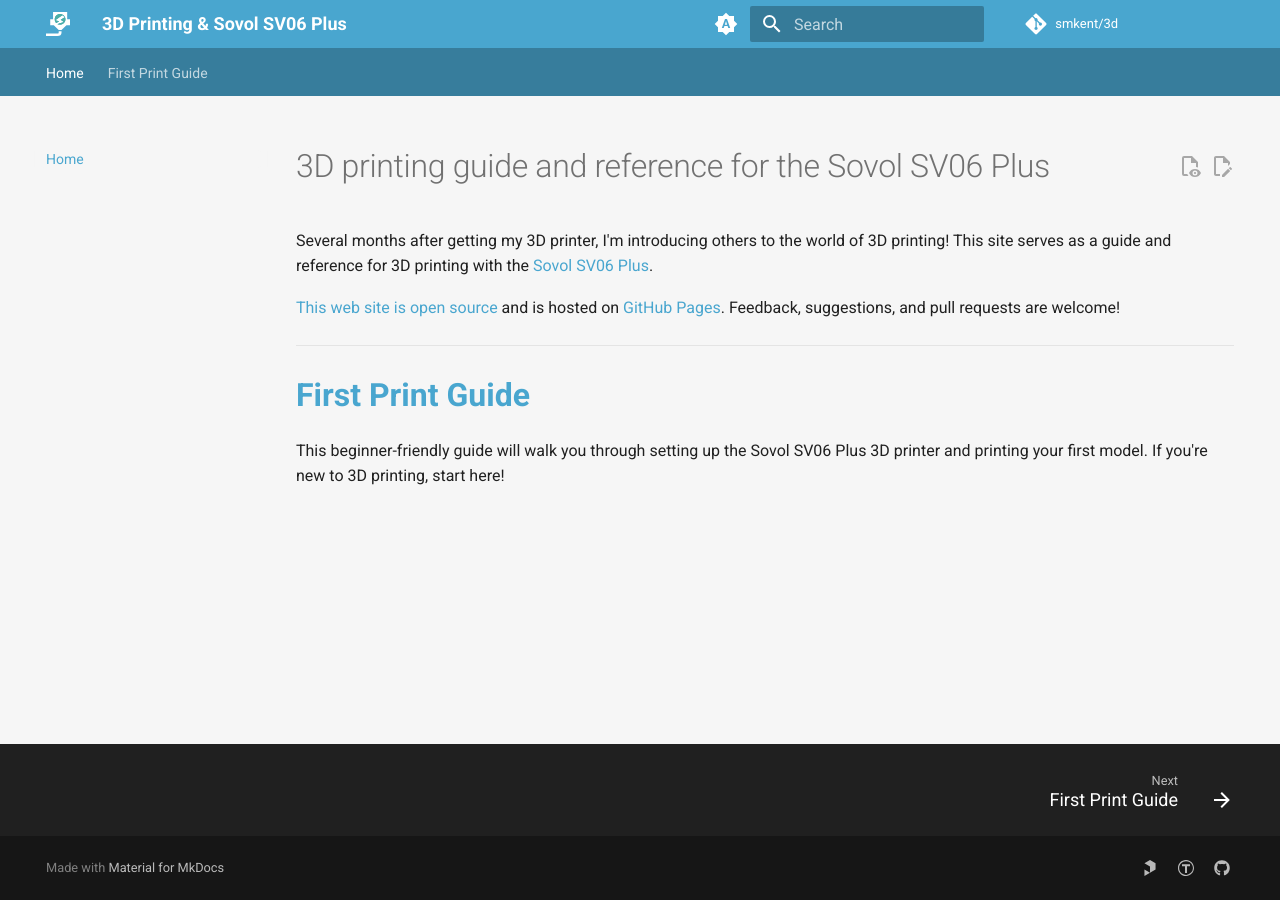
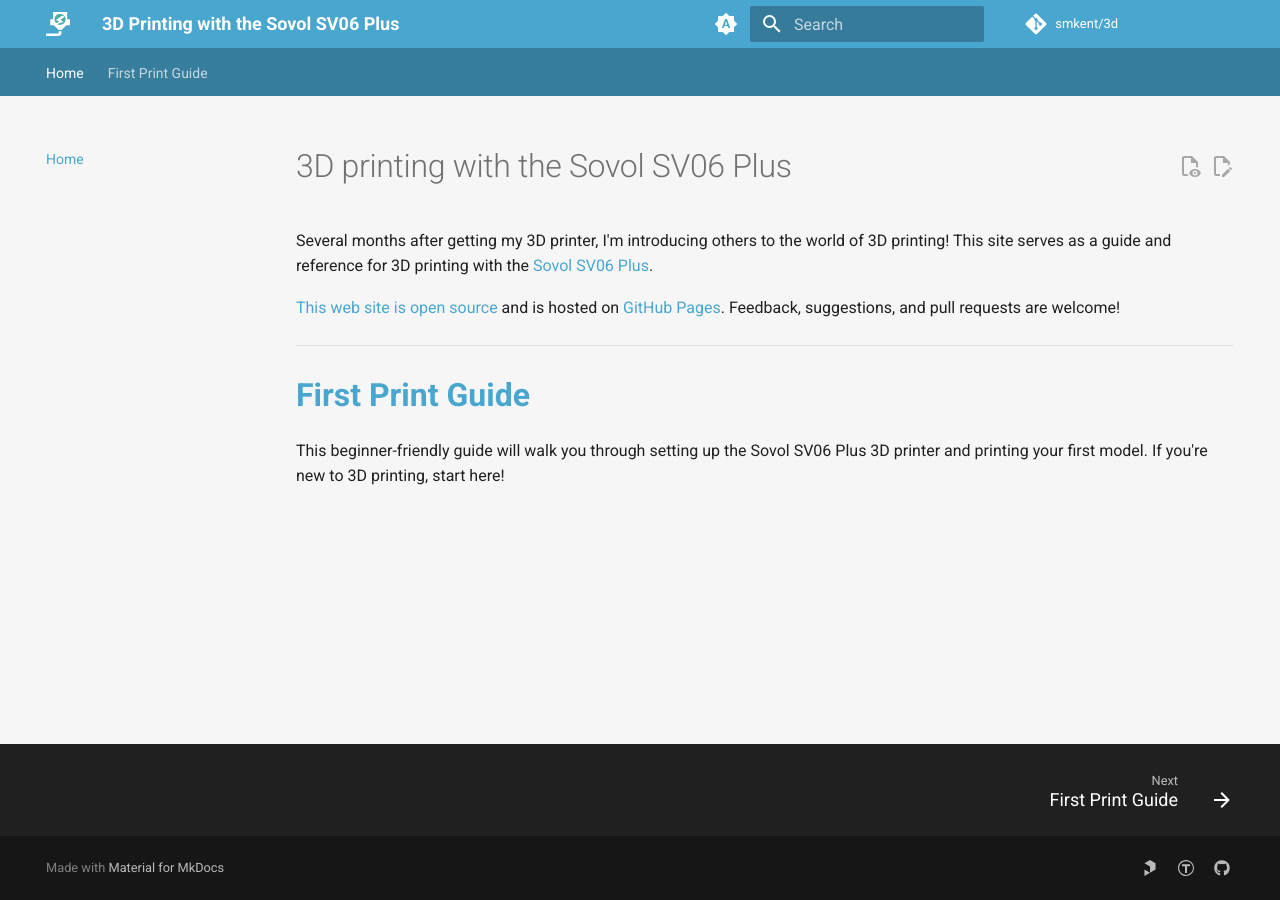
Before and after one commit to smkent/3d, an MkDocs documentation site: the page built from docs/index.md, in a window 1280 px wide. Built offline with MkDocs 1.6.1 and Material for MkDocs 9.7.7, drawn with Linux system fonts in a browser that asks for light colours; plug-ins that fetch from the network failed and are left out; comment, search, counter and statistics services are not loaded.

Commit message:
Tweak site title

```diff
--- a/docs/index.md
+++ b/docs/index.md
@@ -1,4 +1,4 @@
-# 3D printing guide and reference for the Sovol SV06 Plus
+# 3D printing with the Sovol SV06 Plus
 
 Several months after getting my 3D printer, I'm introducing others to the world
 of 3D printing! This site serves as a guide and reference for 3D printing with
--- a/mkdocs.yml
+++ b/mkdocs.yml
@@ -1,4 +1,4 @@
-site_name: 3D Printing & Sovol SV06 Plus
+site_name: 3D Printing with the Sovol SV06 Plus
 site_url: https://3d.smkent.net
 repo_name: smkent/3d
 repo_url: https://github.com/smkent/3d
```
Also changed, not shown: README.md (+1 -1 lines).
